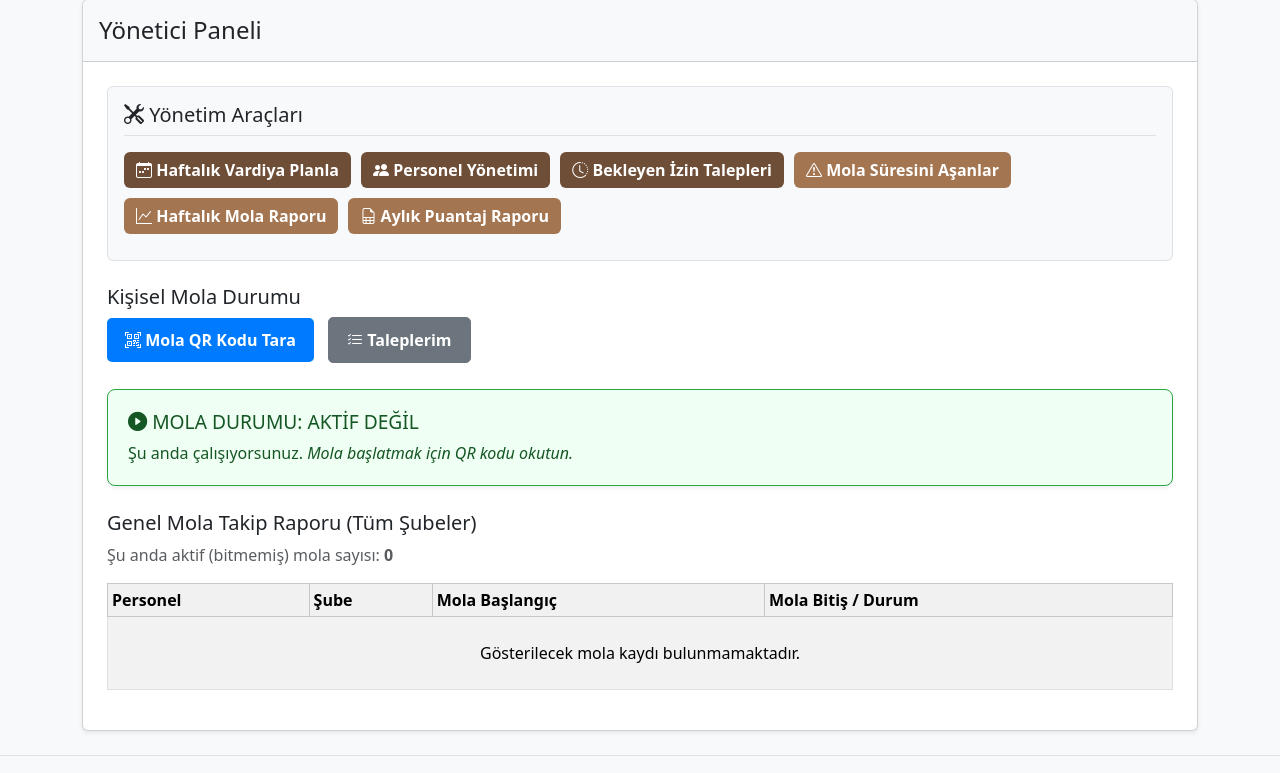
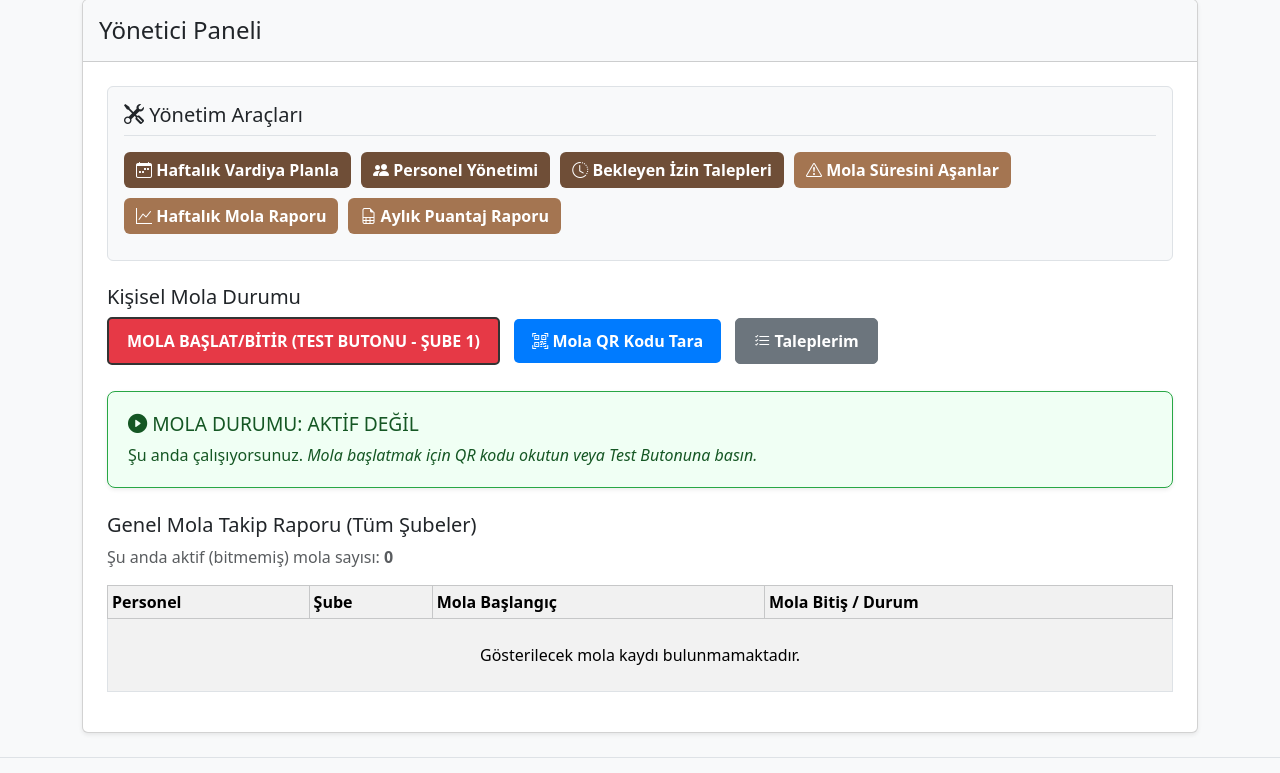
Before and after one commit to mCglawyer/personel-takip-sistemi, a Django app: page /app/dashboard/ in a window 1280 px wide. Shown: the part 81-854 px from the top of the page. Run offline with Django 5.2, Linux system fonts and the light colour scheme; the visitor is signed in with stand-in values (Sample User, id 1); data comes from the database, SQL or seed files in the repository.

Commit message:
Add manual mola toggle button for debugging

```diff
--- a/templates/dashboard.html
+++ b/templates/dashboard.html
@@ -1,7 +1,7 @@
-{% extends 'base.html' %} {# Ana şablondan (kahve temalı) miras alır #}
+{% extends 'base.html' %} {# Ana şablonu (kahve temalı) miras alır #}
 {% load static %}
-{% load custom_filters %} {# has_group ve get_item filtrelerini yükler #}
-{% load pwa %} {# PWA etiketleri için (base.html'de zaten olabilir ama tekrar yüklemek zarar vermez) #}
+{% load custom_filters %} {# has_group filtresini kullanabilmek için #}
+{% load pwa %} {# PWA meta etiketleri için #}
 
 {# Sayfa başlığını base.html'e gönder #}
 {% block title %}Ana Panel - {{ user.username }}{% endblock %}
@@ -22,7 +22,6 @@
         .personnel-controls { margin-bottom: 25px; }
         .personnel-controls a { display: inline-block; padding: 10px 18px; text-decoration: none; border-radius: 5px; font-weight: 600; margin-right: 10px; margin-bottom: 10px; transition: opacity 0.2s ease;}
         .personnel-controls a:hover { opacity: 0.85; }
-        /* Renkler base.html'den gelen btn-coffee, btn-coffee-light'ı kullanacak */
         .personnel-controls a.requests-link { background-color: #6c757d; color: white; } /* Taleplerim butonu */
         .personnel-controls a.qr-scan-link { background-color: #007bff; color: white; } /* QR Tarayıcı (Bootstrap mavisi) */
 
@@ -65,7 +64,9 @@
         .status-box.no-break { background-color: #f0fff4; border-color: #28a745; color: #155724; }
         .status-box h3 { margin-top: 0; font-size: 1.2rem;}
         .status-box p { font-size: 1rem; margin-bottom: 5px;}
+        .personnel-controls { margin-bottom: 25px; }
         .personnel-controls a { display: inline-block; padding: 10px 18px; text-decoration: none; border-radius: 5px; font-weight: 600; margin-right: 10px; margin-bottom: 10px; transition: opacity 0.2s ease;}
+        .personnel-controls a:hover { opacity: 0.85; }
         .personnel-controls a.requests-link { background-color: #6c757d; color: white; }
         .personnel-controls a.qr-scan-link { background-color: #007bff; color: white; }
 
@@ -114,6 +115,16 @@
 
                 <h3 class="h5 mt-4">Kişisel Mola Durumu</h3>
                 <div class="personnel-controls mb-3">
+
+                    {# GEÇİCİ TEST BUTONU (QR Kod sorununu atlamak için) #}
+                    {# '1' sayısını canlı veritabanınızdaki geçerli bir Şube ID'si ile değiştirin! #}
+                    <a href="{% url 'accounts:toggle_break' 1 %}"
+                       class="btn"
+                       style="background-color: #e63946; color: white; font-weight: bold; border: 2px solid #333;"
+                       onclick="return confirm('Bu bir test butonudur. Şube 1 için mola başlatılsın mı?');">
+                        MOLA BAŞLAT/BİTİR (TEST BUTONU - ŞUBE 1)
+                    </a>
+
                     <a href="{% url 'accounts:qr_scanner' %}" class="btn btn-coffee qr-scan-link"><i class="bi bi-qr-code-scan"></i> Mola QR Kodu Tara</a>
                     <a href="{% url 'accounts:my_leave_requests' %}" class="btn btn-secondary requests-link"><i class="bi bi-list-check"></i> Taleplerim</a>
                 </div>
@@ -123,20 +134,20 @@
                         <h3 class="alert-heading"><i class="bi bi-pause-circle-fill"></i> MOLA DURUMU: AKTİF</h3>
                         <p>Şu anda <strong>{{ active_break.branch.name|default:'Bilinmeyen Şube' }}</strong> şubesinde moladasınız.</p>
                         <hr>
-                        <p class="mb-0">Başlangıç: <strong>{{ active_break.start_time|date:"H:i:s" }}</strong>. <em>Bitirmek için QR kodu tekrar okutun.</em></p>
+                        <p class="mb-0">Başlangıç: <strong>{{ active_break.start_time|date:"H:i:s" }}</strong>. <em>Bitirmek için QR kodu tekrar okutun veya Test Butonuna basın.</em></p>
                     </div>
                 {% else %}
                     <div class="alert alert-success shadow-sm status-box no-break">
                         <h3 class="alert-heading"><i class="bi bi-play-circle-fill"></i> MOLA DURUMU: AKTİF DEĞİL</h3>
-                        <p class="mb-0">Şu anda çalışıyorsunuz. <em>Mola başlatmak için QR kodu okutun.</em></p>
+                        <p class="mb-0">Şu anda çalışıyorsunuz. <em>Mola başlatmak için QR kodu okutun veya Test Butonuna basın.</em></p>
                     </div>
                 {% endif %}
                 <h2 class="h5 mt-4">{{ report_title|default:"Genel Mola Takip Raporu" }}</h2>
                 <p class="text-muted">Şu anda aktif (bitmemiş) mola sayısı: <strong>{{ active_breaks_count }}</strong></p>
 
                 <div class="table-responsive">
-                    <table class="table table-striped table-bordered table-hover table-sm"> {# Bootstrap tablo stilleri #}
-                        <thead class="table-light"> {# Başlık için daha açık renk #}
+                    <table class="table table-striped table-bordered table-hover table-sm">
+                        <thead class="table-light">
                             <tr>
                                 <th>Personel</th>
                                 <th>Şube</th>
@@ -154,7 +165,7 @@
                                     {% if break.end_time %}
                                         {{ break.end_time|date:"d N Y, H:i:s" }}
                                     {% else %}
-                                        <span class="badge bg-danger">Devam Ediyor...</span> {# Bootstrap Badge #}
+                                        <span class="badge bg-danger">Devam Ediyor...</span>
                                     {% endif %}
                                 </td>
                             </tr>
@@ -177,7 +188,16 @@
         <h1 class="h3 mb-4">Kullanıcı Ekranı</h1>
 
         <div class="personnel-controls">
-            {# Butonları kahve tonlarına güncelledik #}
+
+            {# GEÇİCİ TEST BUTONU (QR Kod sorununu atlamak için) #}
+            {# '1' sayısını canlı veritabanınızdaki geçerli bir Şube ID'si ile değiştirin! #}
+            <a href="{% url 'accounts:toggle_break' 1 %}"
+               class="btn"
+               style="background-color: #e63946; color: white; font-weight: bold; border: 2px solid #333;"
+               onclick="return confirm('Bu bir test butonudur. Şube 1 için mola başlatılsın mı?');">
+                MOLA BAŞLAT/BİTİR (TEST BUTONU - ŞUBE 1)
+            </a>
+
             <a href="{% url 'accounts:qr_scanner' %}" class="btn btn-coffee qr-scan-link"><i class="bi bi-qr-code-scan"></i> Mola QR Kodu Tara</a>
             <a href="{% url 'accounts:leave_request_create' %}" class="btn btn-coffee-light"><i class="bi bi-send-plus"></i> Yeni İzin/Rapor Talebi</a>
             <a href="{% url 'accounts:my_leave_requests' %}" class="btn btn-secondary requests-link"><i class="bi bi-list-check"></i> Taleplerim</a>
@@ -188,12 +208,12 @@
                 <h3 class="alert-heading"><i class="bi bi-pause-circle-fill"></i> MOLA DURUMU: AKTİF</h3>
                 <p>Şu anda <strong>{{ active_break.branch.name|default:'Bilinmeyen Şube' }}</strong> şubesinde moladasınız.</p>
                 <hr>
-                <p class="mb-0">Başlangıç: <strong>{{ active_break.start_time|date:"H:i:s" }}</strong>. <em>Molayı bitirmek için QR kodu tekrar okutun.</em></p>
+                <p class="mb-0">Başlangıç: <strong>{{ active_break.start_time|date:"H:i:s" }}</strong>. <em>Molayı bitirmek için QR kodu okutun veya Test Butonuna basın.</em></p>
             </div>
         {% else %}
             <div class="alert alert-success shadow-sm status-box no-break">
                 <h3 class="alert-heading"><i class="bi bi-play-circle-fill"></i> MOLA DURUMU: AKTİF DEĞİL</h3>
-                <p class="mb-0">Şu anda çalışıyorsunuz. <em>Mola başlatmak için QR kodu okutun.</em></p>
+                <p class="mb-0">Şu anda çalışıyorsunuz. <em>Mola başlatmak için QR kodu okutun veya Test Butonuna basın.</em></p>
             </div>
         {% endif %}
 
```
